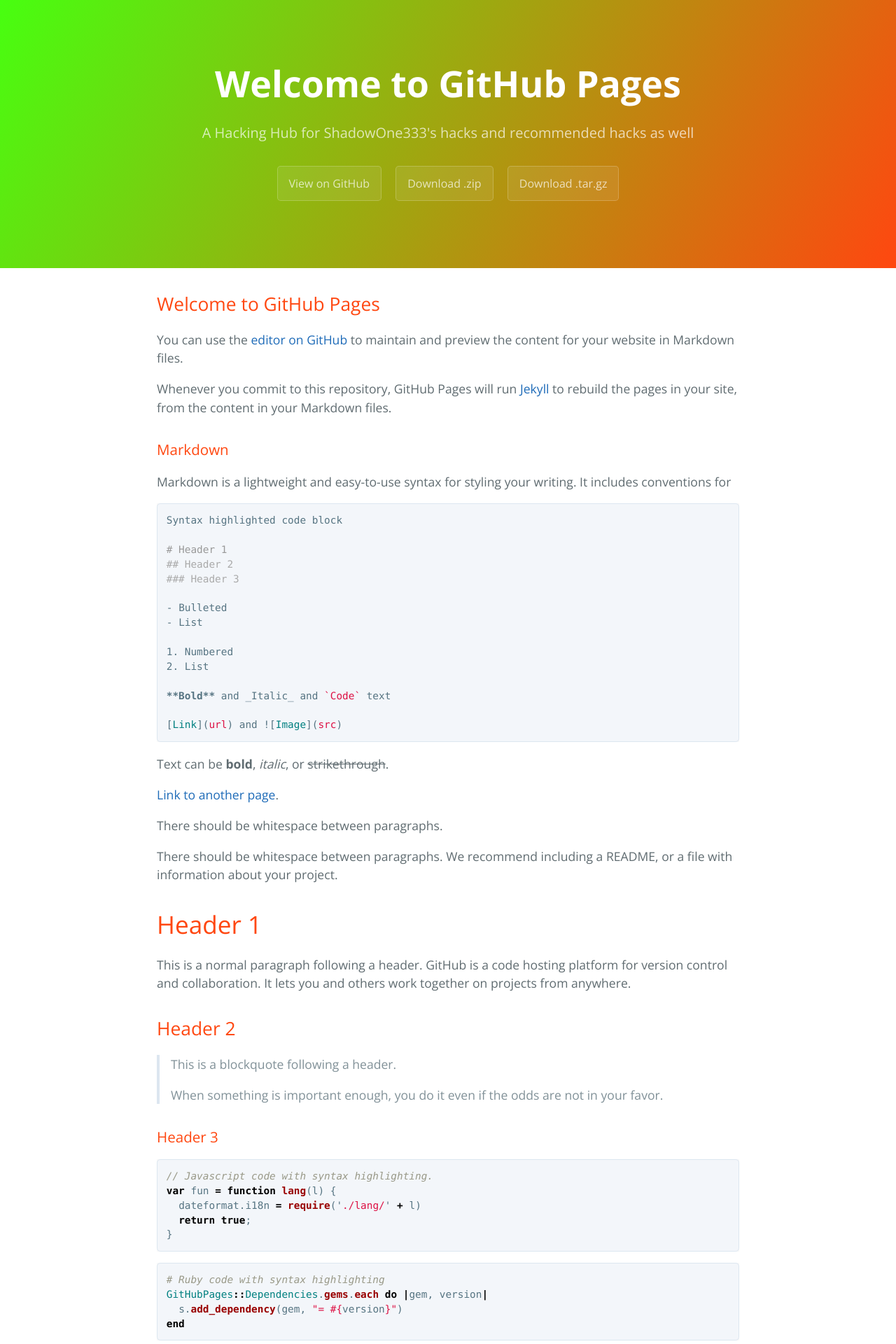
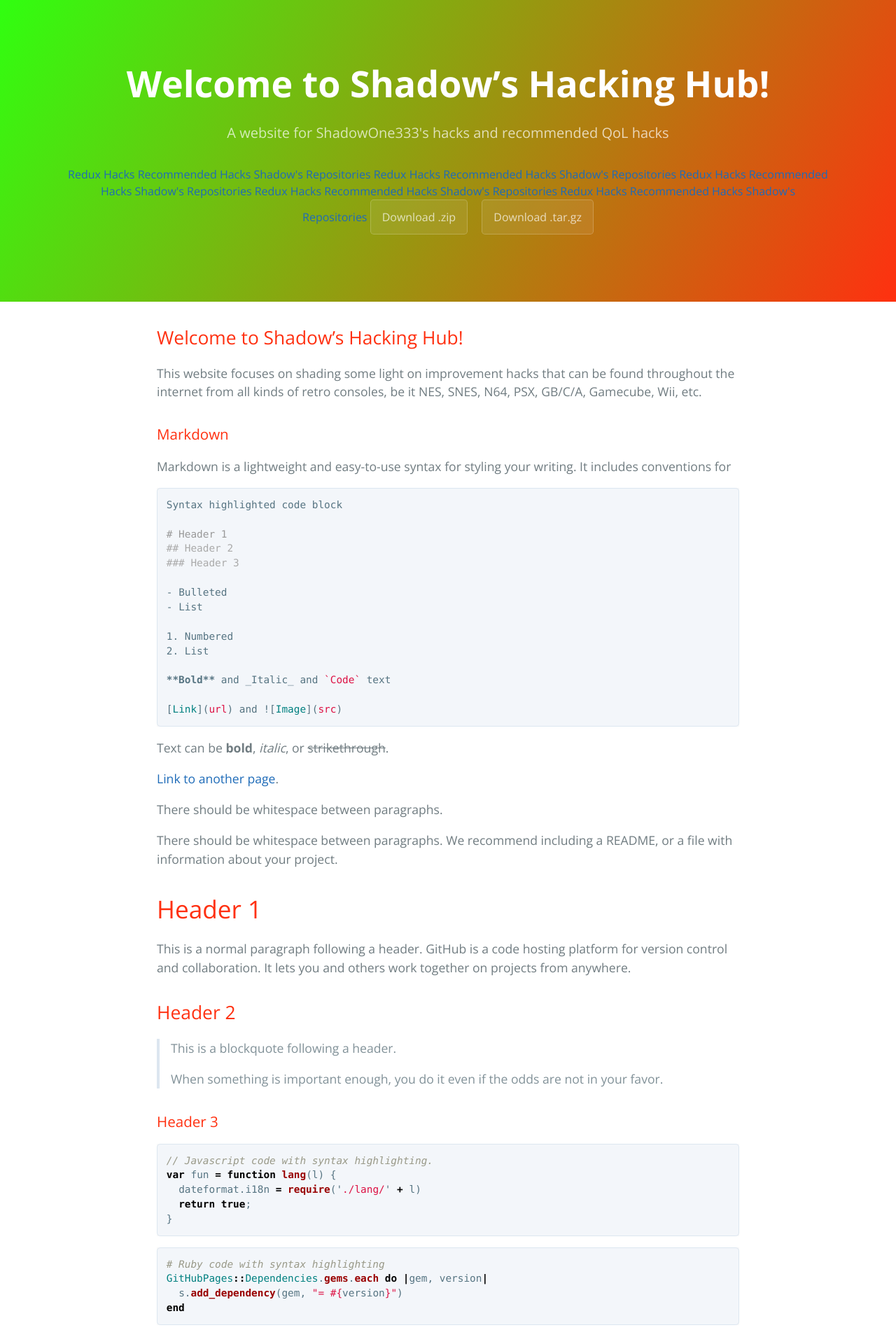
Before and after one commit to ShadowOne333/shadow.github.io, a Jekyll site: the page built from index.md, in a window 1280 px wide. Shown: the top 1920 px of the page at 70% size. Built offline with Jekyll 4.4.1, drawn with Linux system fonts in a browser that asks for light colours; comment, search, counter and statistics services are not loaded; our own code applies the rules of GitHub Pages for plain Markdown files.

Commit message:
Test tabs

```diff
--- a/_config.yml
+++ b/_config.yml
@@ -1,5 +1,5 @@
 title: Shadow Hacks Webpage
-description: A Hacking Hub for ShadowOne333's hacks and recommended hacks as well
+description: A website for ShadowOne333's hacks and recommended QoL hacks
 show_downloads: true
 google_analytics:
 remote_theme: lewismiddleton/cayman-dark
--- a/_layouts/default.html
+++ b/_layouts/default.html
@@ -32,9 +32,14 @@
     <header class="page-header" role="banner">
       <h1 class="project-name">{{ page.title | default: site.title | default: site.github.repository_name }}</h1>
       <h2 class="project-tagline">{{ page.description | default: site.description | default: site.github.project_tagline }}</h2>
-      {% if site.github.is_project_page %}
-        <a href="{{ site.github.repository_url }}" class="btn">View on GitHub</a>
-      {% endif %}
+      {% for page in site.pages %}
+	<a href="pages/redux">Redux Hacks</a>
+	<a href="pages/recommended">Recommended Hacks</a>
+	<a href="{{ site.github.owner_url }}">Shadow's Repositories</a>
+      {% endfor %}
+      <!--{% if site.github.is_project_page %}
+        <a href="{{ site.github.owner_url }}" class="btn">View on GitHub</a>
+      {% endif %}-->
       {% if site.show_downloads %}
         <a href="{{ site.github.zip_url }}" class="btn">Download .zip</a>
         <a href="{{ site.github.tar_url }}" class="btn">Download .tar.gz</a>
--- a/_sass/variables.scss
+++ b/_sass/variables.scss
@@ -4,12 +4,12 @@ $medium-breakpoint: 42em !default;
 
 // Headers
 $header-heading-color: #fff !default;
-$header-bg-color: #FF4710 !default;
-$header-bg-color-secondary: #47FF10 !default;
+$header-bg-color: #FF3010 !default;
+$header-bg-color-secondary: #30FF10 !default;
 
 // Text
-$section-headings-color: #FF4710 !default;
-$body-text-color: #606c71 !default;
+$section-headings-color: #FF3010 !default;
+$body-text-color: #707c81 !default;
 $body-link-color: #1e6bb8 !default;
 $blockquote-text-color: #819198 !default;
 
--- a/index.md
+++ b/index.md
@@ -2,11 +2,9 @@
 layout: default
 ---
 
-## Welcome to GitHub Pages
+## Welcome to Shadow's Hacking Hub!
 
-You can use the [editor on GitHub](https://github.com/ShadowOne333/shadow.github.io/edit/gh-pages/index.md) to maintain and preview the content for your website in Markdown files.
-
-Whenever you commit to this repository, GitHub Pages will run [Jekyll](https://jekyllrb.com/) to rebuild the pages in your site, from the content in your Markdown files.
+This website focuses on shading some light on improvement hacks that can be found throughout the internet from all kinds of retro consoles, be it NES, SNES, N64, PSX, GB/C/A, Gamecube, Wii, etc.
 
 ### Markdown
 
--- /dev/null
+++ b/pages/recommended.md
@@ -0,0 +1,11 @@
+---
+layout: default
+title: Recommended QoL Hacks
+description: Different QoL hacks recommended by Shadow
+---
+
+## Recommended Hacks
+
+_yay_
+
+[back](./)
--- /dev/null
+++ b/pages/redux.md
@@ -0,0 +1,11 @@
+---
+layout: default
+title: Redux Hacks
+description: Shadow's Redux hacks
+---
+
+## Redux Hacks
+
+_yay_
+
+[back](./)
```
